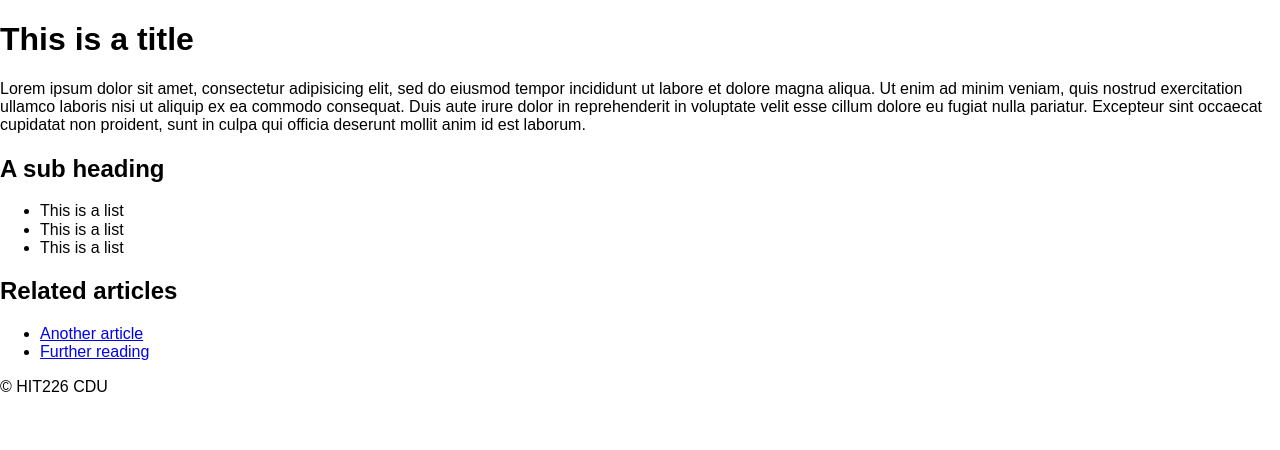
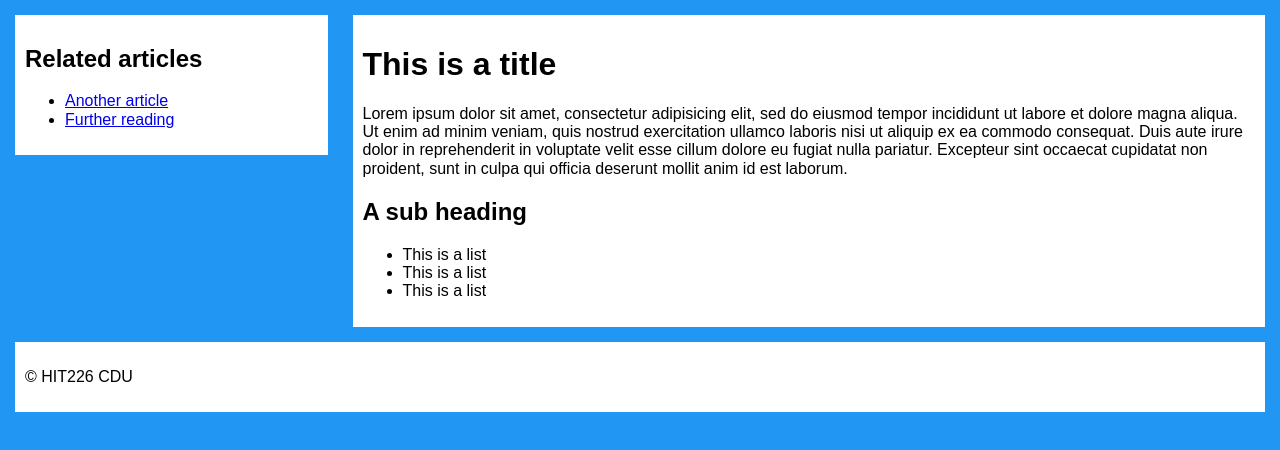
Before and after one commit to HIT226/Week-3-Responsive-Layouts, a plain HTML site: page index.html in a window 1280 px wide. Drawn offline with Linux system fonts and the light colour scheme.

Commit message:
completed

```diff
--- a/css/main.css
+++ b/css/main.css
@@ -14,8 +14,37 @@ website: {portfolio}
 /*
   Basic colours and margins to seperate items should go here
 */
-
-
+* {
+  box-sizing: border-box;
+}
+body{
+  background-color: #2196F3;
+}
+.content{
+  margin: 15px;
+}
+.content__main,
+.content__related,
+.content__footer {
+  background-color: white;
+  padding: 10px;
+  margin-bottom: 15px;
+}
 /*
   Media query should go here
 */
+@media screen and (min-width: 600px) {
+  .content__main {
+    float: right;
+    width: 73%;
+  }
+
+  .content__related {
+    float: left;
+    width: 25%;
+  }
+
+  .content__footer {
+    clear: both;
+  }
+}
```
